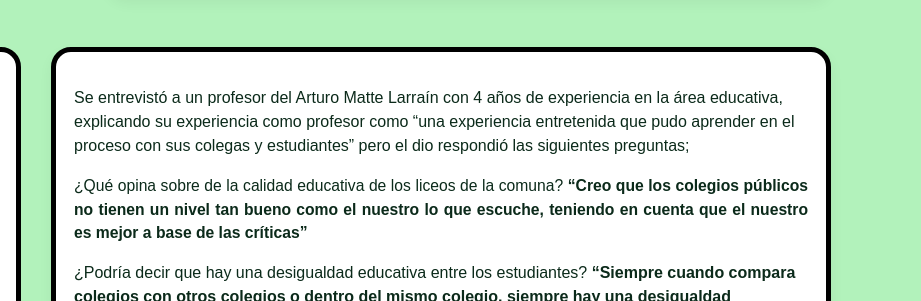
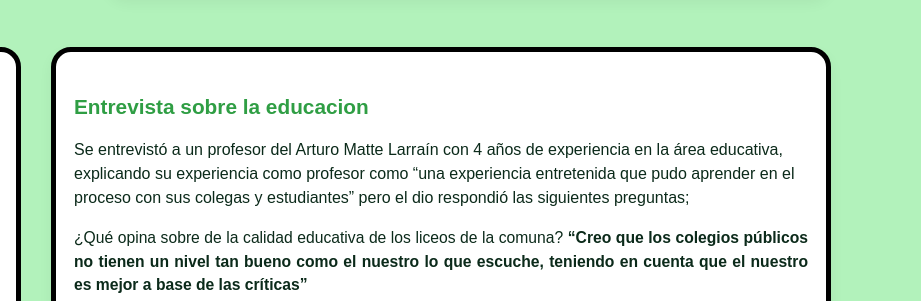
Before and after one commit to 25catalina/chile_region, a plain HTML site: page index.html in a window 1280 px wide. Shown: the part 949-1250 px from the top of the page, 359-1280 px from the left. Drawn offline with Linux system fonts and the light colour scheme; a script that the page names is missing.

Commit message:
cambio 2

```diff
--- a/index.html
+++ b/index.html
@@ -67,7 +67,7 @@
                     <h4>*Todo lo que dijo en la entrevita es genuina*</h4>
                 </span>
             </aside>
-          <article>  <section class="info-card2">
+          <article>  <section class="info-card2">   <h3 class="info-title">Entrevista sobre la educacion</h3>
              <p>Se entrevistó a un profesor del Arturo Matte Larraín con 4 años de experiencia en la área educativa, explicando su experiencia como profesor como “una experiencia entretenida que pudo aprender en el proceso con sus colegas y estudiantes”
 pero el dio respondió las siguientes preguntas;</p>
 
```
